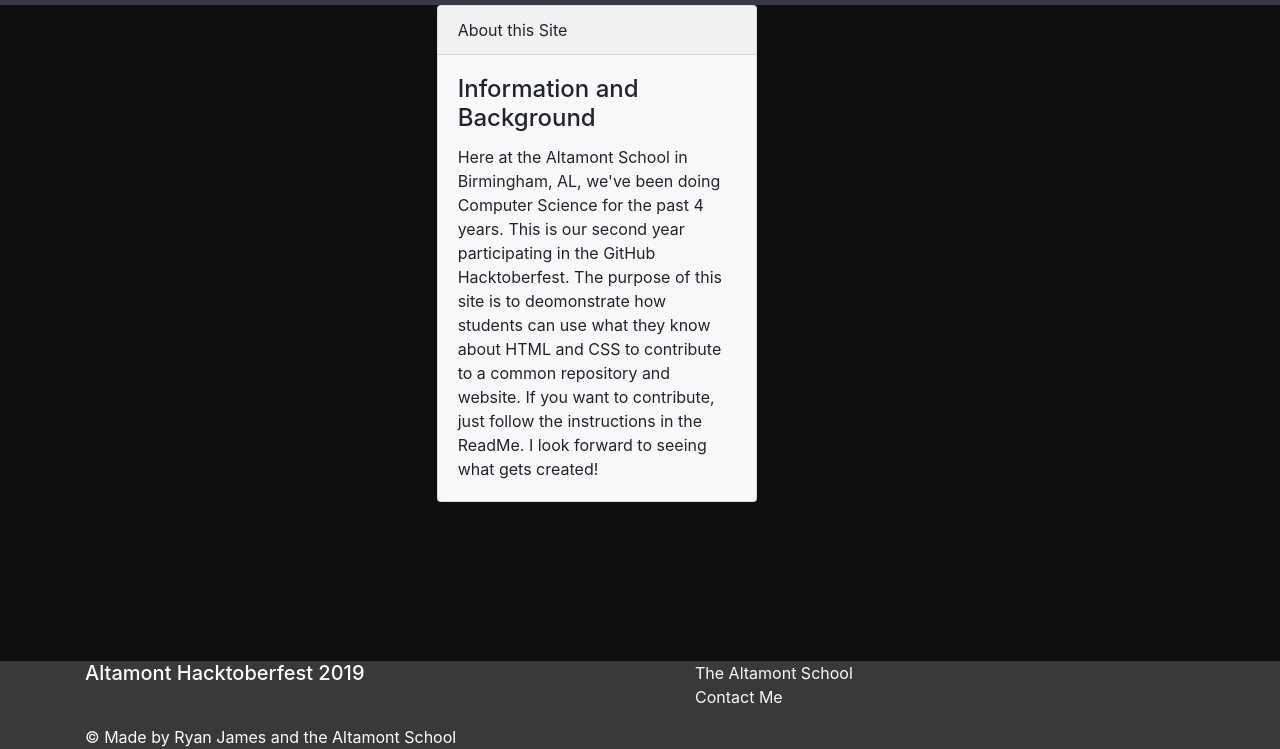
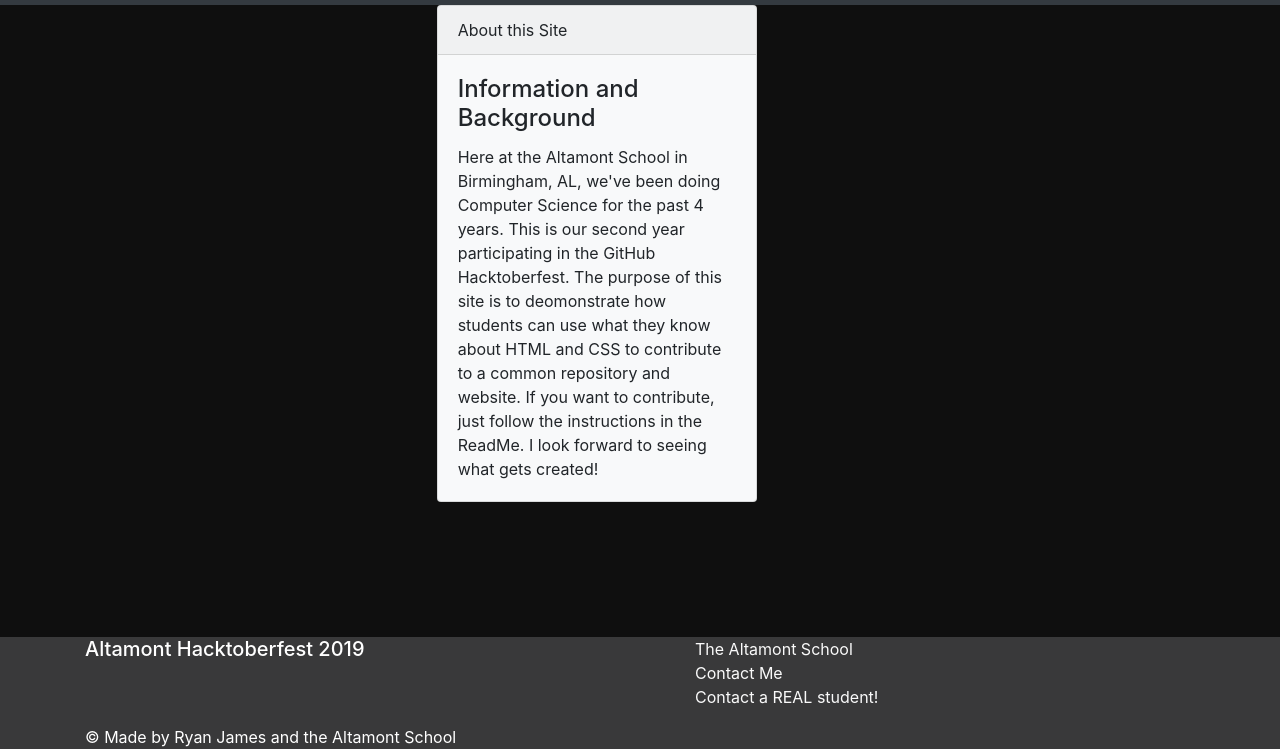
Before and after one commit to sgoyal20/Altamont-Hacktoberfest-HTML-2019, a plain HTML site: page index.html in a window 1280 px wide. Shown: the part 51-800 px from the top of the page. Drawn offline with nearby package versions, Linux system fonts and the light colour scheme.

Commit message:
Update index.html

```diff
--- a/index.html
+++ b/index.html
@@ -60,6 +60,7 @@
             <ul>
               <li><a href="https://www.altamontschool.org">The Altamont School</a></li>
               <li><a href="mailto:rjames@altamontschool.org">Contact Me</a></li>
+              <li><a href="mailto:pakf23@altamontschool.org">Contact a REAL student!</a></li>
             </ul>
           </div>
         </div>
```
